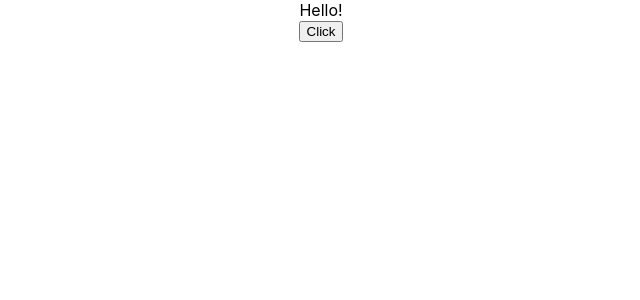
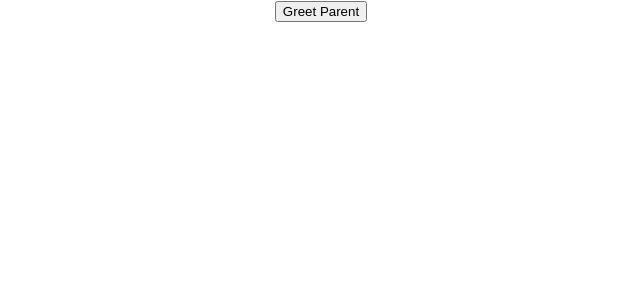
Before and after one commit to Jae1xp/React-Practice, a React (Create React App) app: page / in a window 1280 px wide. Shown: the top 300 px of the page, without its empty margins (319-959 px from the left). Built offline with nearby package versions, Linux system fonts and the light colour scheme.

Commit message:
successfully passed props to child components and to parent components

```diff
--- a/src/App.js
+++ b/src/App.js
@@ -9,11 +9,13 @@
 import FunctionClick from './components/FunctionClick';
 import ClassClick from './components/ClassClick';
 import EventBind from "./components/EventBind";
+import ParentComponent from './components/ParentComponent';
 
 function App() {
   return (
     <div className="App">
-    <EventBind />
+    <ParentComponent />
+    {/* <EventBind /> */}
     {/* <FunctionClick /> */}
     {/* <ClassClick /> */}
     {/* <Counter /> */}
--- /dev/null
+++ b/src/components/ChildComponent.js
@@ -0,0 +1,16 @@
+import React from 'react'
+
+// You must add props as a parameter in order to receive the method being passed AS PROPS
+function ChildComponent(props) {
+  return (
+    <div>
+      {/* Passing a method in the parent component to the child component via PROPS */}
+      {/* <button onClick={props.greetHandler}>Greet Parent</button> */}
+
+      {/* Using arrow function syntax to pass props from the child to the parent. this is given the parameter of 'child'. The outcome is Hello Parent from Jae */}
+      <button onClick={() => props.greetHandler('Jae')}>Greet Parent</button>
+    </div>
+  )
+}
+
+export default ChildComponent
--- a/src/components/EventBind.js
+++ b/src/components/EventBind.js
@@ -47,4 +47,4 @@
 
 export default EventBind
 
-// TESTING #3
+// TESTING #3 ssh-add -K in terminal seems to fix password prompt
--- /dev/null
+++ b/src/components/ParentComponent.js
@@ -0,0 +1,35 @@
+import React, { Component } from 'react'
+import ChildComponent from './ChildComponent';
+
+class ParentComponent extends Component {
+
+  constructor(props) {
+    super(props)
+
+    this.state = {
+      parentName: 'Parent'
+    }
+    // this is the reference you're passing to the Child Component
+    this.greetParent = this.greetParent.bind(this)
+  }
+
+  // Parent method passed as props to the child
+  // greetParent() {
+  //   alert(`Hello ${this.state.parentName}`)
+  // }
+
+  // Child component being passed to the Parent via arrow function syntax as a PARAMETER
+  greetParent(childName) {
+    alert(`Hello ${this.state.parentName} from ${childName}`)
+  }
+
+  render() {
+    return (
+      <div>
+        <ChildComponent greetHandler={this.greetParent} />
+      </div>
+    )
+  }
+}
+
+export default ParentComponent
```
Also changed, not shown: 1 other file (tests, documents, lock files or other folders).
